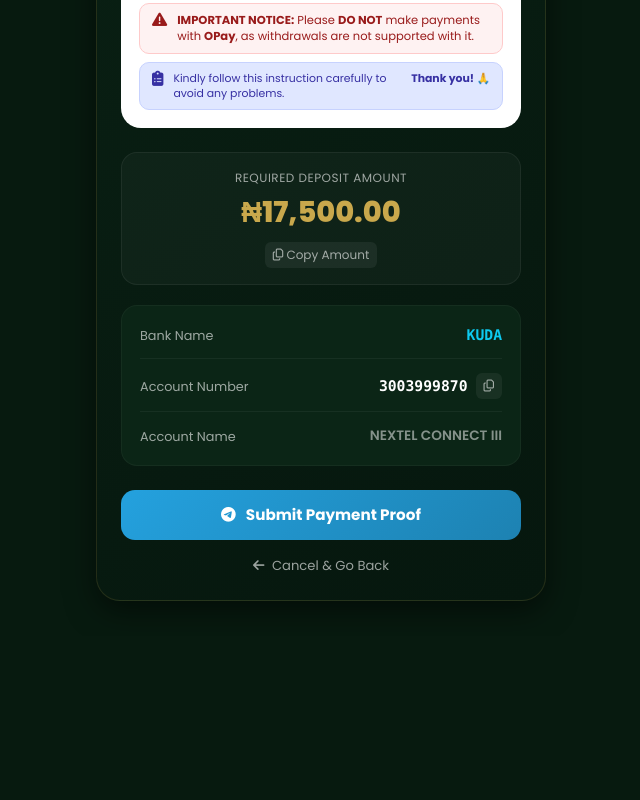
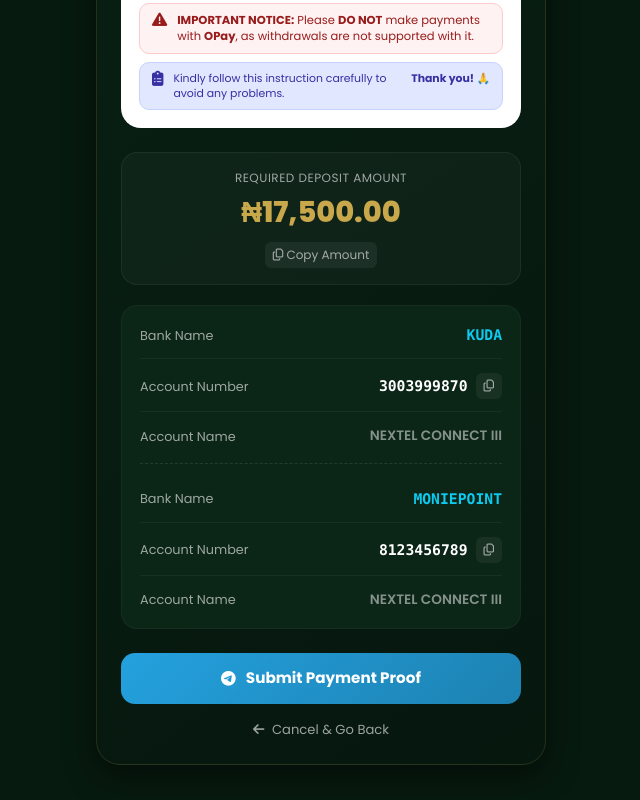
Before and after one commit to DivineTv286/Nextel-Connect-yhubee-, a plain HTML site: page payment.html in a window 1280 px wide. Shown: the part 512-1312 px from the top of the page, without its empty margins (319-959 px from the left). Before the commit the page ends 1148 px from the top, so only its background shows below. Drawn offline with nearby package versions, Linux system fonts and the light colour scheme.

Commit message:
Update payment.html

```diff
--- a/payment.html
+++ b/payment.html
@@ -346,6 +346,7 @@
 
         <!-- System Account Matrix -->
        <div class="bank-details-box">
+            <div class="account-block mb-4 pb-3" style="border-bottom: 1px dashed rgba(255, 255, 255, 0.1);">
                 <div class="detail-row">
                     <span class="detail-label">Bank Name</span>
                     <span class="detail-value text-info font-monospace">KUDA</span>
@@ -367,7 +368,28 @@
                 </div>
             </div>
 
-        <!-- Dynamic Form Redirect Hook -->
+            <div class="account-block">
+                <div class="detail-row">
+                    <span class="detail-label">Bank Name</span>
+                    <span class="detail-value text-info font-monospace">MONIEPOINT</span>
+                </div>
+
+                <div class="detail-row">
+                    <span class="detail-label">Account Number</span>
+                    <span class="detail-value font-monospace">
+                        8123456789
+                        <button class="btn-copy-small" onclick="copyToClipboard('8123456789', 'Account number copied!')">
+                            <i class="far fa-copy"></i>
+                        </button>
+                    </span>
+                </div>
+
+                <div class="detail-row">
+                    <span class="detail-label">Account Name</span>
+                    <span class="detail-value text-white-50" style="font-size: 0.85rem;">NEXTEL CONNECT III</span>
+                </div>
+            </div>
+        </div>
         <a href="#" id="telegramLink" target="_blank" class="btn-submit-telegram">
             <i class="fab fa-telegram-plane"></i> Submit Payment Proof
         </a>
@@ -375,6 +397,7 @@
         <a href="dashboard.html" class="btn-back"><i class="fas fa-arrow-left me-1"></i> Cancel & Go Back</a>
     </div>
 </div>
+
 
 <div class="toast-copy" id="copyToast">Copied!</div>
 
```
Lines whose indentation alone changed are shown as unchanged.
